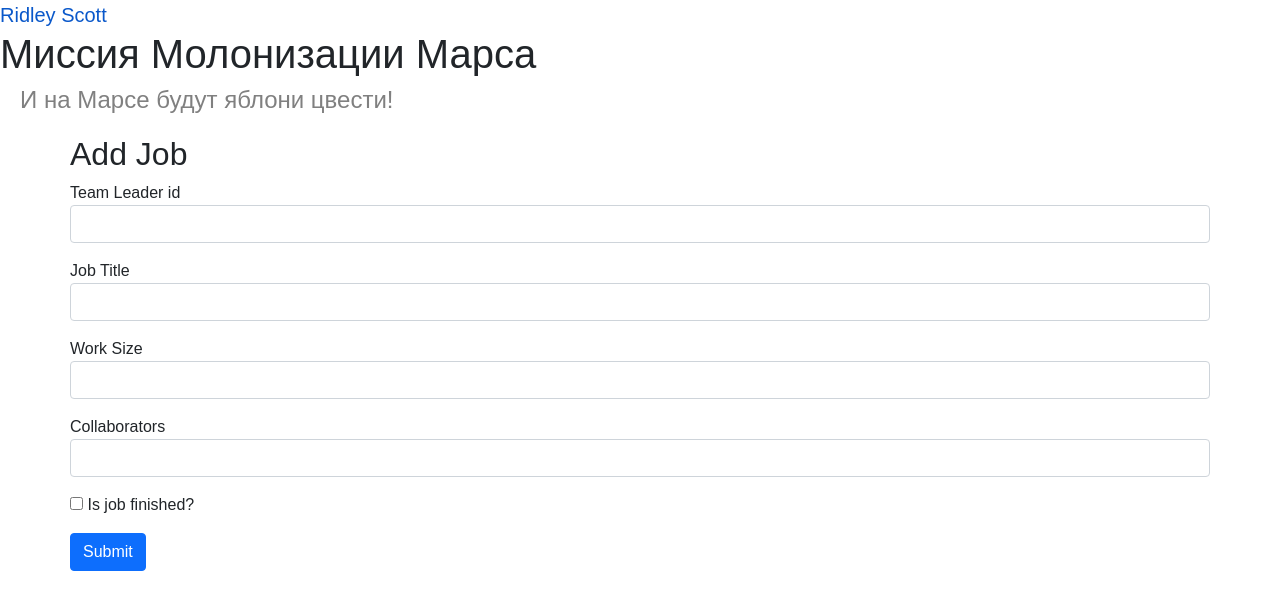
After one commit to kmspofizre/web_lesson, a Flask app: page /add_job in a window 1280 px wide. The commit adds this page. Shown: the top 610 px of the page. Run offline with Flask 2, Linux system fonts and the light colour scheme; a user stored in the database is signed in.

Commit message:
Промежуточный этап создания приложения

```diff
--- a/data/users.py
+++ b/data/users.py
@@ -1,11 +1,12 @@
 import datetime
 import sqlalchemy
 from .db_session import SqlAlchemyBase
+from flask_login import UserMixin
 from sqlalchemy import orm
 from werkzeug.security import generate_password_hash, check_password_hash
 
 
-class User(SqlAlchemyBase):
+class User(SqlAlchemyBase, UserMixin):
     __tablename__ = 'users'
     id = sqlalchemy.Column(sqlalchemy.Integer, primary_key=True, autoincrement=True)
     surname = sqlalchemy.Column(sqlalchemy.String, nullable=True)
--- /dev/null
+++ b/forms/add_job.py
@@ -0,0 +1,12 @@
+from flask_wtf import FlaskForm
+from wtforms import StringField, SubmitField, BooleanField, IntegerField
+from wtforms.validators import DataRequired
+
+
+class JobForm(FlaskForm):
+    team_leader = IntegerField('Team Leader id', validators=[DataRequired()])
+    job = StringField('Job Title')
+    work_size = IntegerField('Work Size', validators=[DataRequired()])
+    collaborators = StringField('Collaborators', validators=[DataRequired()])
+    is_finished = BooleanField('Is job finished?')
+    submit = SubmitField('Submit')
--- a/main.py
+++ b/main.py
@@ -1,12 +1,22 @@
-from flask import Flask, render_template, redirect, request
+from flask import Flask, render_template, redirect,\
+    request, make_response, session
 from data import db_session
 from data.users import User
 from data.jobs import Jobs
 from forms.user import Astronaut
+import datetime
+from flask_login import LoginManager, login_required, login_user, logout_user
+from forms.user_login import AstronautLog
+from forms.add_job import JobForm
 
 
 app = Flask(__name__)
 app.config['SECRET_KEY'] = 'yandexlyceum_secret_key'
+app.config['PERMANENT_SESSION_LIFETIME'] = datetime.timedelta(
+    days=365
+)
+login_manager = LoginManager()
+login_manager.init_app(app)
 db_session.global_init(f"db/mars_explorer.db")
 db_sess = db_session.create_session()
 
@@ -19,11 +29,6 @@ def job_list():
                      map(lambda x: db_sess.query(User).filter(User.id == x.team_leader).first(),
                      jobs_list)))
     return render_template('jobs.html', jobs_list=jobs_list, leads=leads)
-
-
-@app.route('/success')
-def success():
-    return render_template('success_registration.html')
 
 
 @app.route('/registration', methods=['GET', 'POST'])
@@ -54,6 +59,57 @@ def registration():
     return render_template('registration.html', title='Регистрация', astronaut_form=astronaut_form)
 
 
+@app.route('/login', methods=['GET', 'POST'])
+def login():
+    form = AstronautLog()
+    if form.validate_on_submit():
+        user = db_sess.query(User).filter(User.email == form.astronaut_login.data).first()
+        if user and user.check_password(form.astronaut_password.data):
+            login_user(user, remember=form.remember_me.data)
+            return redirect('/')
+        return render_template('login.html',
+                               message="Неправильный логин или пароль",
+                               form=form)
+    return render_template('login.html', title='Авторизация', form=form)
+
+
+@app.route('/add_job', methods=['GET', 'POST'])
+@login_required
+def add_job():
+    form = JobForm()
+    if form.validate_on_submit():
+        job = Jobs(
+            job=form.job.data,
+            team_leader=form.team_leader.data,
+            work_size=form.work_size.data,
+            collaborators=form.collaborators.data,
+            is_finished=form.is_finished.data,
+            start_date=datetime.datetime.now()
+        )
+        db_sess.add(job)
+        db_sess.commit()
+        return redirect('/')
+    return render_template('add_job.html', title='Добавление работы', form=form)
+
+
+@app.route('/success')
+def success():
+    return render_template('success_registration.html')
+
+
+@login_manager.user_loader
+def load_user(user_id):
+    db_sess = db_session.create_session()
+    return db_sess.query(User).get(user_id)
+
+
+@app.route('/logout')
+@login_required
+def logout():
+    logout_user()
+    return redirect("/")
+
+
 def main():
     app.run()
 
--- a/static/css/style.css
+++ b/static/css/style.css
@@ -61,3 +61,19 @@ span.inside{
     padding-right: 70px;
     margin-bottom: 40px;
 }
+
+
+.for-login{
+    margin-top: 20px;
+    padding-left: 70px;
+    padding-right: 70px;
+    margin-bottom: 40px;
+}
+
+
+.add-job{
+    margin-top: 20px;
+    padding-left: 70px;
+    padding-right: 70px;
+    margin-bottom: 40px;
+}
--- /dev/null
+++ b/templates/add_job.html
@@ -0,0 +1,49 @@
+{% extends "base.html" %}
+
+{% block content %}
+    <div class="add-job">
+        <h2>Add Job</h2>
+        <form action="" method="post" novalidate>
+            {{ form.hidden_tag() }}
+            <p>
+                {{ form.team_leader.label }}<br>
+                {{ form.team_leader(class="form-control") }}
+                {% for error in form.team_leader.errors %}
+                  <div class="alert alert-danger" role="alert">
+                      {{ error }}
+                  </div>
+                {% endfor %}
+            </p>
+            <p>
+                {{ form.job.label }}<br>
+                {{ form.job(class="form-control") }}
+                {% for error in form.job.errors %}
+                  <div class="alert alert-danger" role="alert">
+                      {{ error }}
+                  </div>
+                {% endfor %}
+            </p>
+            <p>
+                {{ form.work_size.label }}<br>
+                {{ form.work_size(class="form-control") }}
+                {% for error in form.work_size.errors %}
+                  <div class="alert alert-danger" role="alert">
+                      {{ error }}
+                  </div>
+                {% endfor %}
+            </p>
+            <p>
+                {{ form.collaborators.label }}<br>
+                {{ form.collaborators(class="form-control") }}
+                {% for error in form.collaborators.errors %}
+                  <div class="alert alert-danger" role="alert">
+                      {{ error }}
+                  </div>
+                {% endfor %}
+            </p>
+            <p>{{ form.is_finished }} {{ form.is_finished.label }}</p>
+            <p>{{ form.submit(type="submit", class="btn btn-primary") }}</p>
+            <div>{{ message }}</div>
+        </form>
+    </div>
+{% endblock %}
--- a/templates/base.html
+++ b/templates/base.html
@@ -8,6 +8,14 @@
     <title>{{ title }}</title>
 </head>
 <body>
+    {% if current_user.is_authenticated %}
+        <a class="navbar-brand" href="/logout">{{ current_user.name }} {{ current_user.surname }}</a>
+    {% else %}
+        <p>
+            <a class="btn btn-primary " href="/registration">Зарегистрироваться</a>
+            <a class="btn btn-success" href="/login">Войти</a>
+        </p>
+    {% endif %}
     <h1>Миссия Молонизации Марса</h1>
     <h4>И на Марсе будут яблони цвести!</h4>
     <div>{% block content %}{% endblock %}</div>
--- a/templates/jobs.html
+++ b/templates/jobs.html
@@ -18,7 +18,7 @@
                 <td class="table-light">{{ elem.job }}</td><td class="table-light">{{ leads[a][0] }} {{ leads[a][1] }}</td>
                 <td class="table-light">{{elem.work_size}}</td>
                 <td class="table-light">{{ elem.collaborators }}</td>
-                {% if elem.is_finished %}
+                {% if not elem.is_finished %}
                   <td class="table-danger">
                     Is not finished
                   </td>
```
Also changed, not shown: forms/user_login.py (added, +10 -0 lines), templates/login.html (added, +31 -0 lines), db/mars_explorer.db.
